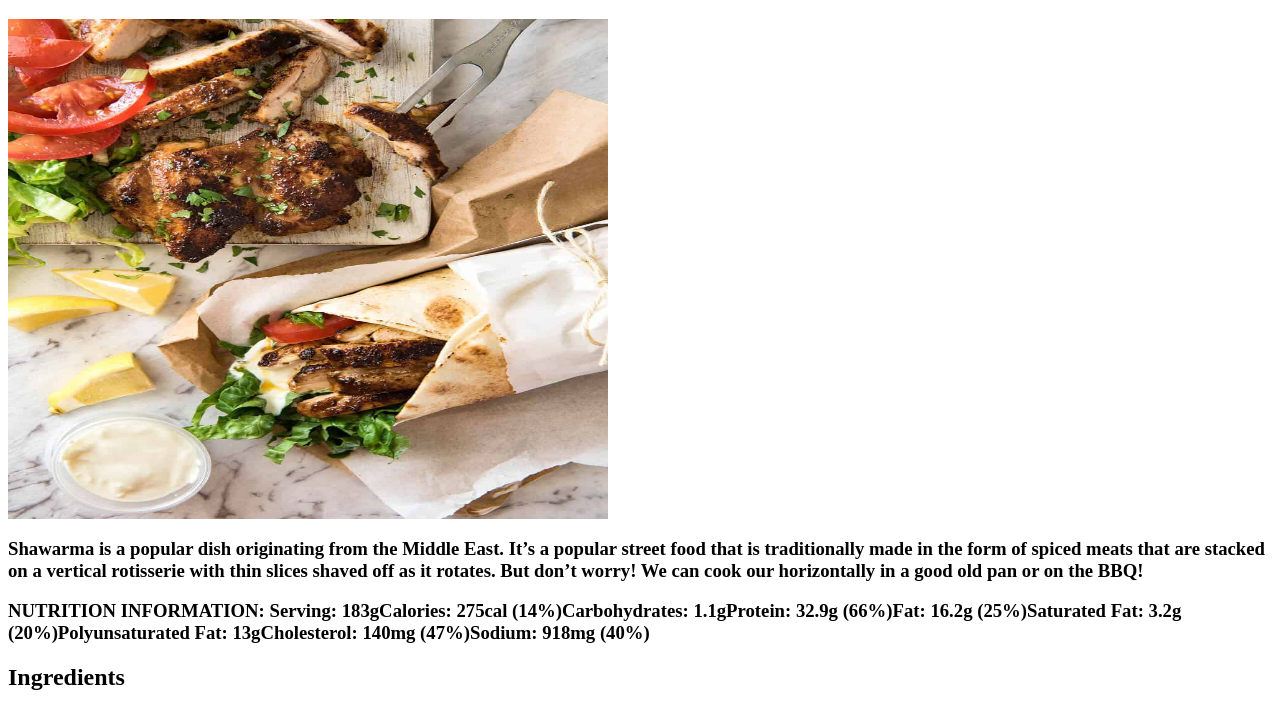
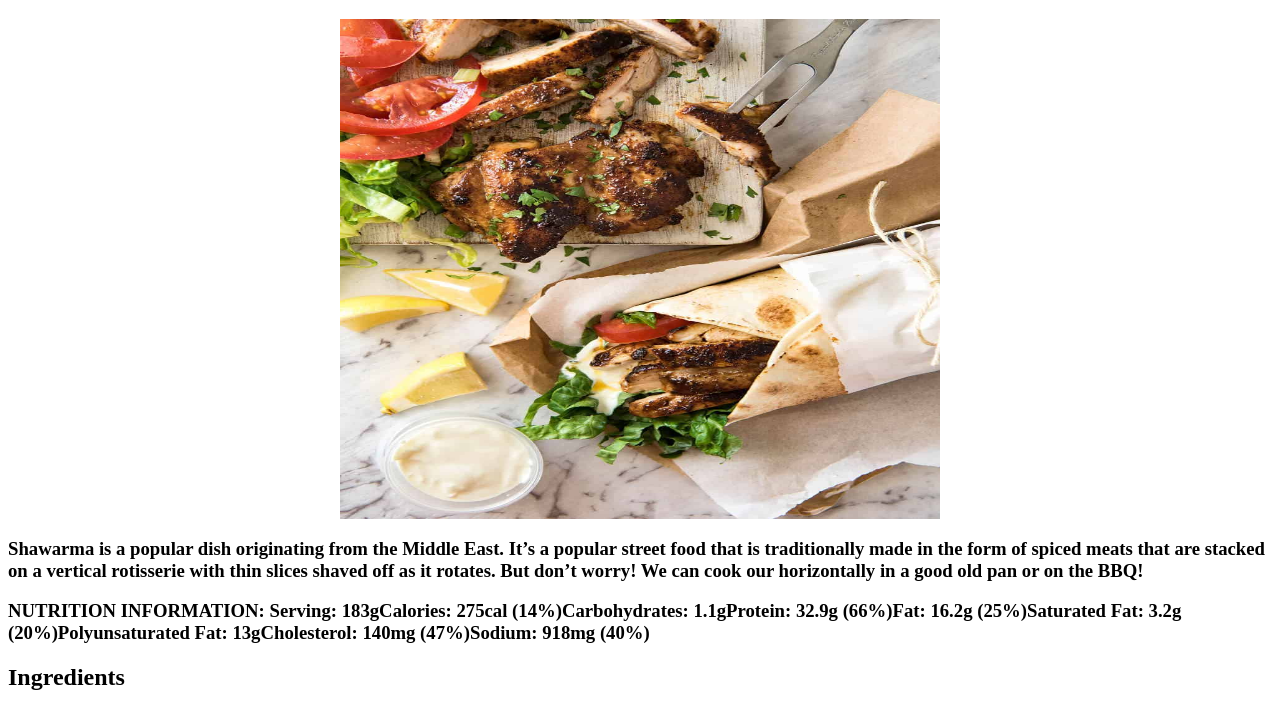
Before and after one commit to Muhibb8/odin-recipes, a plain HTML site: page recipes/ChickenShawrma.html in a window 1280 px wide. Shown: the part 61-769 px from the top of the page. Drawn offline with Linux system fonts and the light colour scheme.

Commit message:
alligning the pictures

```diff
--- a/recipes/ChickenShawrma.html
+++ b/recipes/ChickenShawrma.html
@@ -8,11 +8,11 @@
 <body>
 
     <h1 align="center">Chicken Shawarma</h1>
-    <img src="../images/ChickenShawarma.jpg" alt="Chicken Shawrma"
+    <center><img src="../images/ChickenShawarma.jpg" alt="Chicken Shawrma"
     height="500"
     width="600"
     align="center"
-    >
+    ></center>
     <h3><p>Shawarma is a popular dish originating from the Middle East. It’s a popular street food that is traditionally made in the form of spiced meats that are stacked on a vertical rotisserie with thin slices shaved off as it rotates. But don’t worry! We can cook our horizontally in a good old pan or on the BBQ!</p></h3>
     <h3>NUTRITION INFORMATION:
         Serving: 183gCalories: 275cal (14%)Carbohydrates: 1.1gProtein: 32.9g (66%)Fat: 16.2g (25%)Saturated Fat: 3.2g (20%)Polyunsaturated Fat: 13gCholesterol: 140mg (47%)Sodium: 918mg (40%)</h3>
```
Also changed, not shown: recipes/Brownies.html (+2 -2 lines), recipes/Pizza.html (+2 -2 lines).
